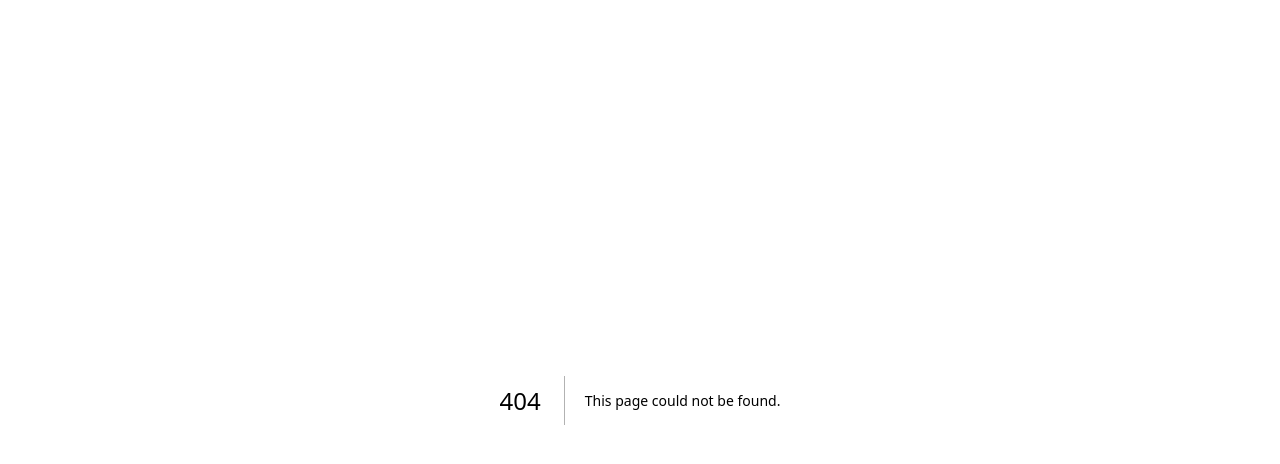
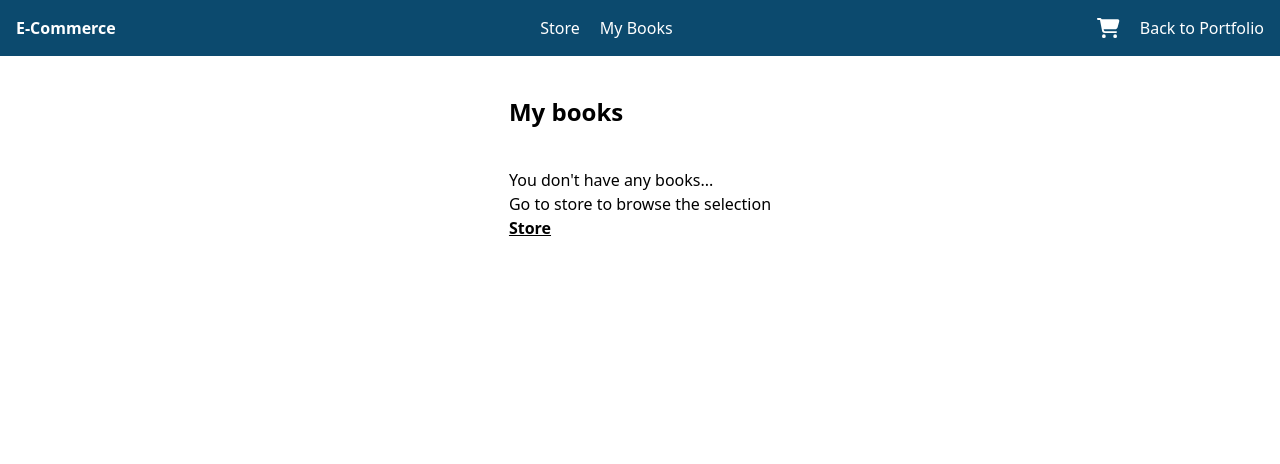
Before and after one commit to Cody06/Portfolio, a Next.js app: page /ecommerce/my-books in a window 1280 px wide. Before the commit this address had no page. Shown: the top 464 px of the page. Built offline with nearby package versions, Linux system fonts and the light colour scheme.

Commit message:
Create my-books page

```diff
--- /dev/null
+++ b/src/app/ecommerce/my-books/page.tsx
@@ -0,0 +1,41 @@
+'use client';
+import SectionHeader from '@/components/projects/Ecommerce/SectionHeader';
+import useStore from '@/components/projects/Ecommerce/Store';
+import Image from 'next/image';
+import Link from 'next/link';
+
+export default function Page() {
+    const { myBooks } = useStore();
+    return (
+        <main className="w-max mx-auto">
+            <SectionHeader title="My books" />
+            {myBooks.length > 0 ? (
+                <section className="flex flex-col gap-y-4">
+                    {myBooks.map((book) => (
+                        <article
+                            key={book.id}
+                            className="flex flex-col items-center gap-y-4 border border-neutral-200 rounded-md p-4"
+                        >
+                            <h2 className="font-bold">{book.title}</h2>
+                            <Image
+                                src={`/assets/books/${book.images[0]}`}
+                                width={200}
+                                height={300}
+                                alt={`Cover ${book.title}`}
+                            />
+                            <button className="border rounded-md px-4 py-2">Read</button>
+                        </article>
+                    ))}
+                </section>
+            ) : (
+                <div>
+                    <h2>You don&apos;t have any books...</h2>
+                    <p>Go to store to browse the selection</p>
+                    <Link href="/ecommerce" className="font-bold underline">
+                        Store
+                    </Link>
+                </div>
+            )}
+        </main>
+    );
+}
--- a/src/components/projects/ECommerce/components/MyBooks.tsx
+++ /dev/null
@@ -1,10 +0,0 @@
-import SectionHeader from './SectionHeader';
-
-export default function MyBooks() {
-    return (
-        <section className="mx-4">
-            <SectionHeader title="My books collection" />
-            {/* TODO: Pass a list of books */}
-        </section>
-    );
-}
```
